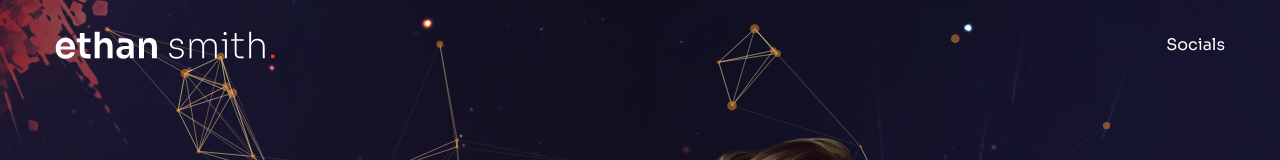
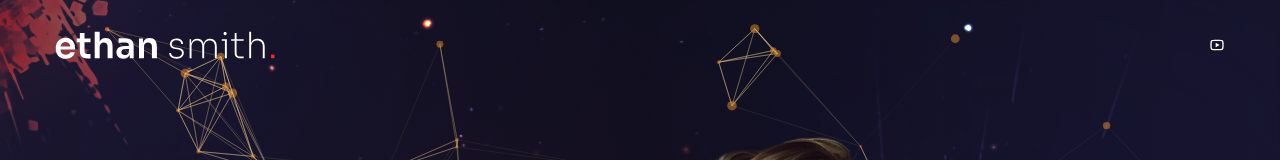
Before and after one commit to erickdc7/react-portfolio-2, a Next.js app: page / in a window 1280 px wide. Shown: the top 160 px of the page. Built offline with nearby package versions, Linux system fonts and the light colour scheme.

Commit message:
add link

```diff
--- a/components/Socials.js
+++ b/components/Socials.js
@@ -6,7 +6,11 @@ import { RiYoutubeLine, RiInstagramLine, RiFacebookLine, RiDribbbleLine, RiBehan
 
 const Socials = () => {
   return (
-    <div>Socials</div>
+    <div>
+      <Link href={''} className="">
+        <RiYoutubeLine />
+      </Link>
+    </div>
   );
 };
 
```
